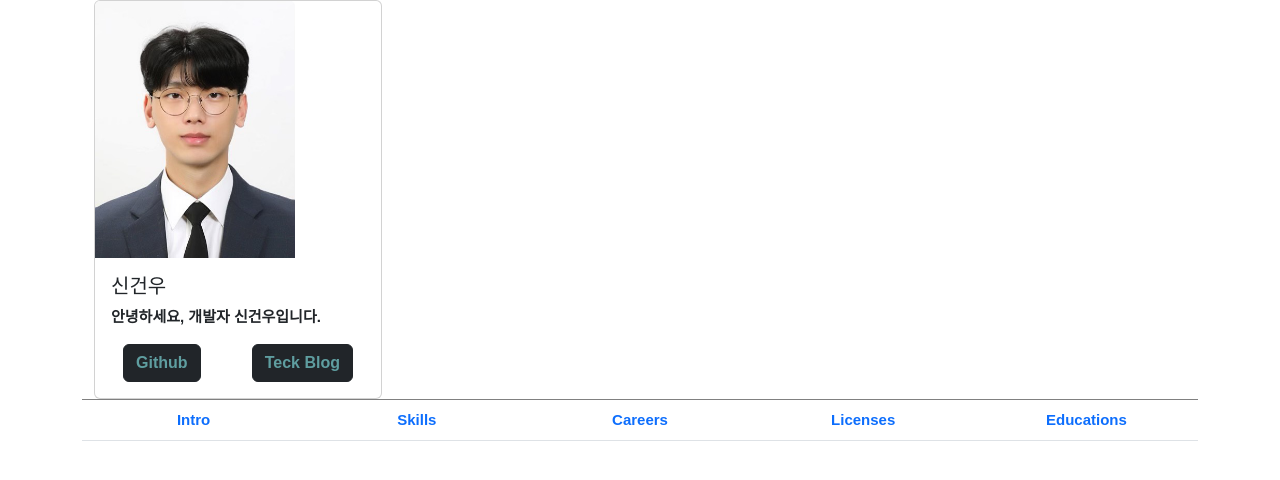
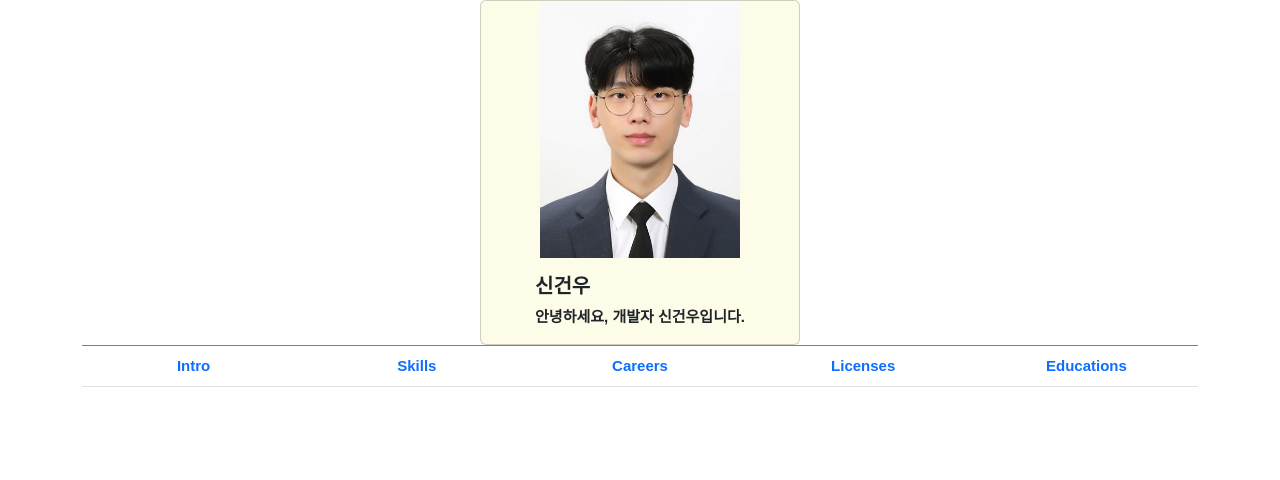
Before and after one commit to spacedustz/Resume, a React (Vite) app in the folder React/: page / in a window 1280 px wide. Shown: the top 480 px of the page. Built offline with nearby package versions, Linux system fonts and the light colour scheme.

Commit message:
Profile Card Display Flex 적욕 & 버튼 삭제

```diff
--- a/React/src/styles/card/ProfileCard.tsx
+++ b/React/src/styles/card/ProfileCard.tsx
@@ -1,4 +1,3 @@
-import Button from 'react-bootstrap/Button';
 import Card from 'react-bootstrap/Card';
 import React from "react";
 import {Container} from "react-bootstrap";
@@ -6,6 +5,8 @@ import styled from "styled-components";
 
 const CardContainer = styled(Container)`
     border-bottom: 1px solid gray;
+    display: flex;
+    justify-content: center;
 
     img {
         width: 200px;
@@ -21,29 +22,36 @@ const CardContainer = styled(Container)`
             transition: color 0.5s;
         }
     }
+
+    div {
+        font-weight: bold;
+    }
+
+    p {
+        font-size: 15px;
+    }
 `;
 
-const ButtonContainer = styled(Container)`
+const MainCard = styled(Card)`
+    background-color: rgba(250, 250, 210, 0.5);
     display: flex;
-    justify-content: space-between;
+    flex-direction: column;
+    align-items: center;
 `;
+
 
 const ProfileCard: React.FC = () => {
     return (
         <CardContainer>
-            <Card style={{width: '18rem'}}>
+            <MainCard style={{width: '20rem'}}>
                 <Card.Img variant="top" src="../../public/assets/me.png"/>
                 <Card.Body>
                     <Card.Title>신건우</Card.Title>
                     <Card.Text>
                         안녕하세요, 개발자 신건우입니다.
                     </Card.Text>
-                    <ButtonContainer>
-                        <Button variant="dark"><a href="https://github.com/spacedustz" target="_blank">Github</a></Button>
-                        <Button variant="dark"><a href="https://iizz.tistory.com" target="_blank">Teck Blog</a></Button>
-                    </ButtonContainer>
                 </Card.Body>
-            </Card>
+            </MainCard>
         </CardContainer>
     );
 }
```
